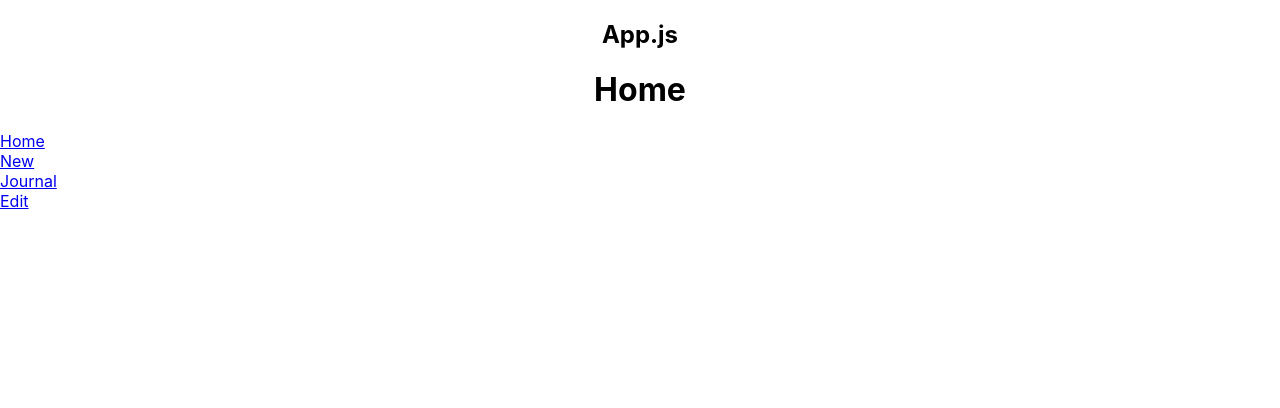
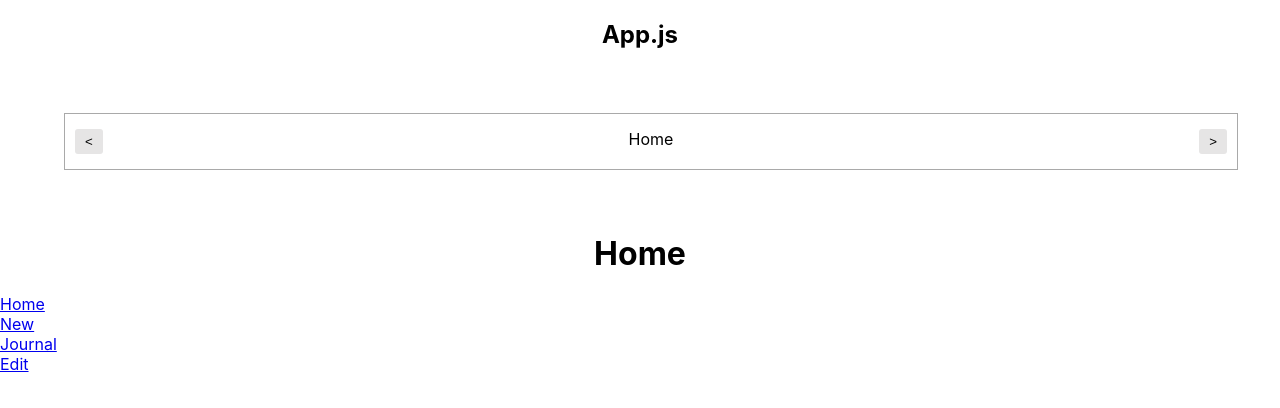
Before and after one commit to hyewon93/react, a React (Create React App) app in the folder real-journal/: page / in a window 1280 px wide. Shown: the top 408 px of the page. Built offline with nearby package versions, Linux system fonts and the light colour scheme.

Commit message:
Header Layout

```diff
--- a/real-journal/src/App.js
+++ b/real-journal/src/App.js
@@ -16,7 +16,7 @@ function App() {
         <Routes>
           <Route path="/" element={<Home />} />
           <Route path="/new" element={<New />} />
-          <Route path="/journal/:id" element={<Journal />} />
+          <Route path="/journal" element={<Journal />} />
           <Route path="/edit" element={<Edit />} />
         </Routes>
       </div>
--- /dev/null
+++ b/real-journal/src/components/MyButton.css
@@ -0,0 +1,17 @@
+.MyButton {
+    padding: 5px 10px;
+    cursor: pointer;
+    border: none;
+    background-color: #e6e5e5;
+    border-radius: 3px;
+}
+
+.MyButton_positive {
+    background-color: green;
+    color: white;
+}
+
+.MyButton_negative {
+    background-color: red;
+    color: white;
+}
--- /dev/null
+++ b/real-journal/src/components/MyButton.js
@@ -0,0 +1,15 @@
+import './MyButton.css';
+
+const MyButton = ({text, type, onClick}) => {
+    const btnType = ["positive", "negative"].includes(type) ? type : "default";
+
+    return (
+        <button className={["MyButton", ` MyButton_${btnType}`].join("")} onClick={onClick}>
+            {text}
+        </button>
+    )
+}
+
+MyButton.defaultPrios = {type: "default"};
+
+export default MyButton;
--- /dev/null
+++ b/real-journal/src/components/MyHeader.css
@@ -0,0 +1,22 @@
+.MyHeader {
+    border: 1px solid darkgray;
+    width: 90%;
+    height: 40px;
+    margin: 5% 5%;
+    padding: 15px 10px 0 10px;
+}
+.head_btn_left {
+    float: left;
+    width: 33%;
+    text-align: left;
+}
+.head_text {
+    float: left;
+    width: 34%;
+    text-align: center;
+}
+.head_btn_right {
+    float: right;
+    width: 33%;
+    text-align: right;
+}
--- /dev/null
+++ b/real-journal/src/components/MyHeader.js
@@ -0,0 +1,15 @@
+import './MyHeader.css';
+
+const MyHeader = ({ headText, leftChild, rightChild }) => {
+    return (
+        <header>
+            <div className="MyHeader">
+                <div className="head_btn_left">{leftChild}</div>
+                <div className="head_text">{headText}</div>
+                <div className="head_btn_right">{rightChild}</div>
+            </div>
+        </header>
+    )
+}
+
+export default MyHeader;
--- a/real-journal/src/pages/Edit.js
+++ b/real-journal/src/pages/Edit.js
@@ -1,4 +1,6 @@
 import { useNavigate, useSearchParams } from "react-router-dom";
+import MyHeader from "../components/MyHeader";
+import MyButton from "../components/MyButton";
 
 const Edit = () => {
 
@@ -14,6 +16,7 @@ const Edit = () => {
 
     return (
         <div>
+            <MyHeader headText="Edit Journal" leftChild={<MyButton text="<" onClick=""/>} rightChild={<MyButton text="Delete" type="negative" onClick=""/>}/>
             <h1>Edit</h1>
             <button onClick={ () => setSearchParams({who: "winterlood"}) }>QS Change</button>
 
--- a/real-journal/src/pages/Home.js
+++ b/real-journal/src/pages/Home.js
@@ -1,7 +1,13 @@
+import MyButton from "../components/MyButton";
+import MyHeader from "../components/MyHeader";
+
 const Home = () => {
     return (
         <div>
-            <h1>Home</h1>
+            <MyHeader headText="Home" leftChild={<MyButton text="<" onClick=""/>} rightChild={<MyButton text=">" onClick=""/>}/>
+            <div>
+                <h1>Home</h1>
+            </div>
         </div>
     );
 }
--- a/real-journal/src/pages/Journal.js
+++ b/real-journal/src/pages/Journal.js
@@ -1,12 +1,11 @@
-import { useParams } from "react-router";
+import MyHeader from "../components/MyHeader";
+import MyButton from "../components/MyButton";
 
 const Journal = () => {
 
-    const { id } = useParams();
-    console.log(id);
-
     return (
         <div>
+            <MyHeader headText="Journal" leftChild={<MyButton text="<" onClick=""/>} rightChild={<MyButton text="Edit" type="positive" onClick=""/>}/>
             <h1>Journal</h1>
         </div>
     );
--- a/real-journal/src/pages/New.js
+++ b/real-journal/src/pages/New.js
@@ -1,6 +1,10 @@
+import MyButton from "../components/MyButton";
+import MyHeader from "../components/MyHeader";
+
 const New = () => {
     return (
         <div>
+            <MyHeader headText="New Journal" leftChild={<MyButton text="<" onClick=""/>}/>
             <h1>New</h1>
         </div>
     );
```
